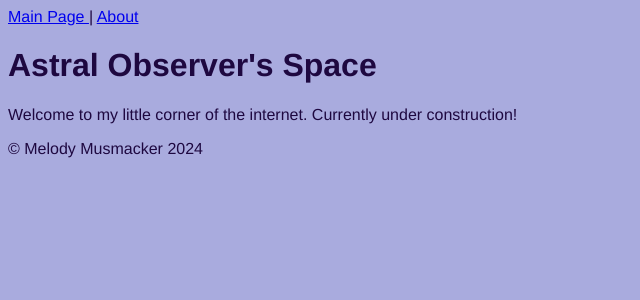
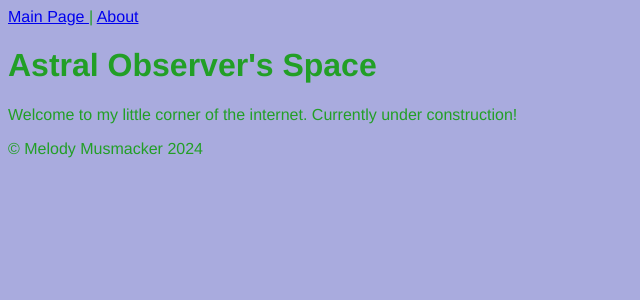
Before and after one commit to AstralObserver/AstralObserver.github.io, a Jekyll site: the page built from index.md, in a window 1280 px wide. Shown: the top 300 px of the page, without its empty margins (0-640 px from the left). Built offline with Jekyll 4.4.1, drawn with Linux system fonts in a browser that asks for light colours.

Commit message:
Update main.scss
Testing changes to font color

```diff
--- a/assets/css/main.scss
+++ b/assets/css/main.scss
@@ -2,7 +2,7 @@
 # Front Matter Blank
 ---
 $font-stack: Helvetica, sans-serif;
-$font-color: #1e0840;
+$font-color: #229f26;
 $primary-color: #a9abde;
 $secondary-color: #a9abde;
 
```
